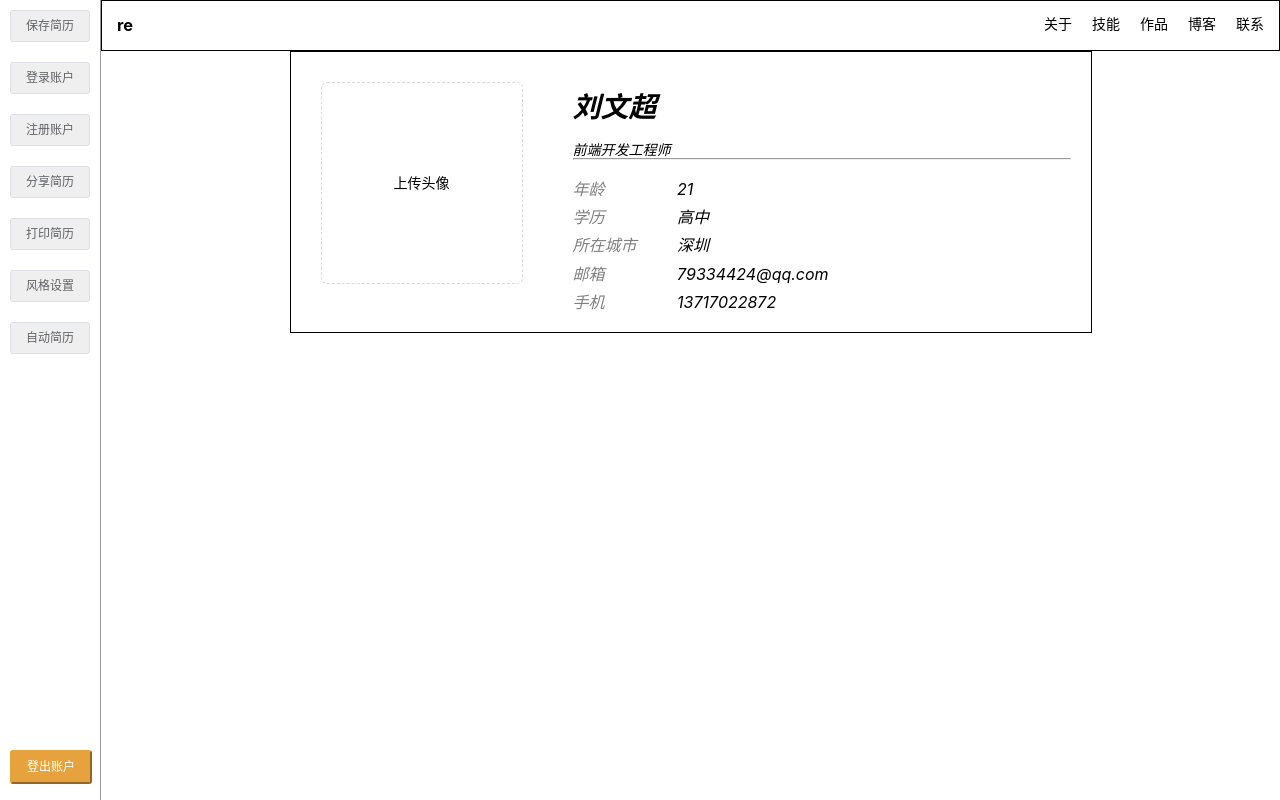
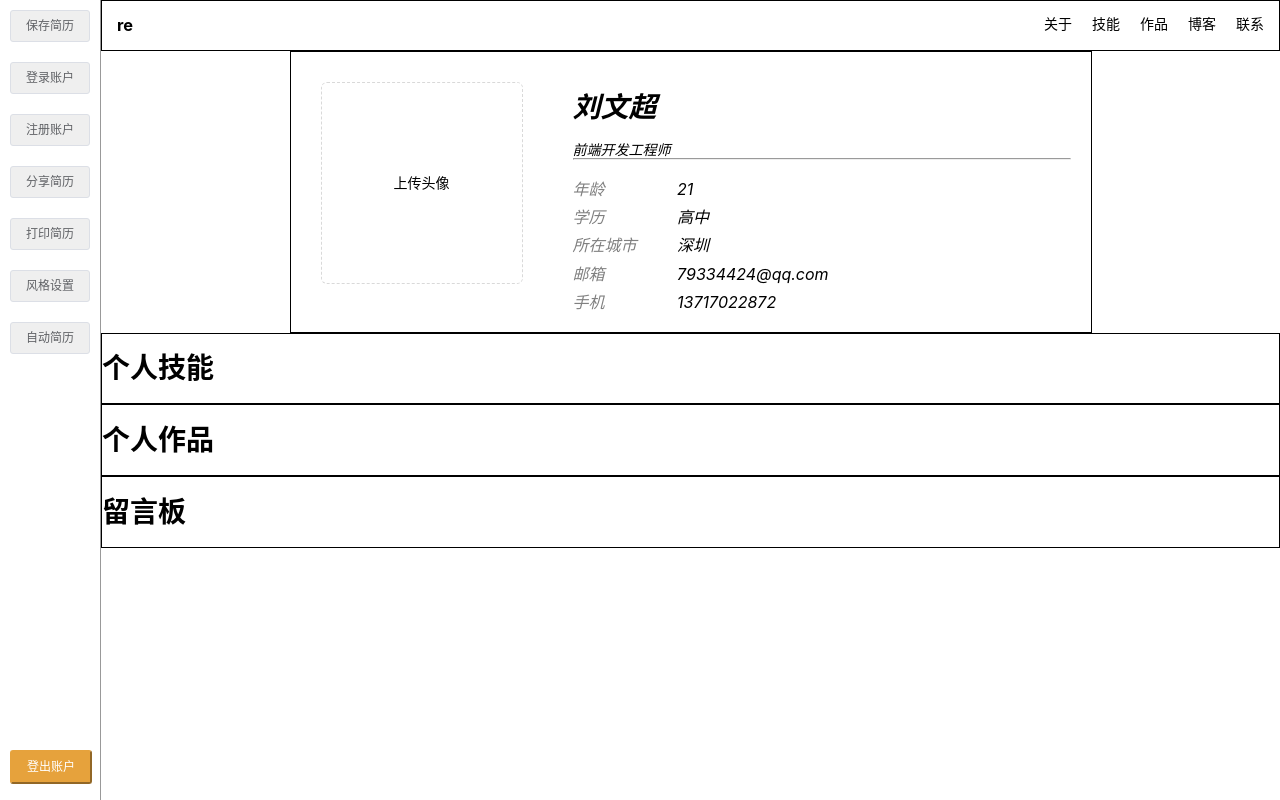
Before and after one commit to fallen158/vue-resume, a Vue app: page / in a window 1280 px wide. Built offline with nearby package versions, Linux system fonts and the light colour scheme.

Commit message:
增加3个模块

```diff
--- a/src/components/Resume.vue
+++ b/src/components/Resume.vue
@@ -38,37 +38,46 @@
                 </div>
             </address>
         </div>
+        <ResumeSkill/>
+        <ResumeWorks/>
+        <ResumeComments/>
     </div>
 </template>
 
 <script>
-import Eventable from './Eventable'
+import Eventable from "./Eventable";
+import ResumeSkill from "./Resume_skill";
+import ResumeWorks from "./Resume_works";
+import ResumeComments from "./Resume_comments";
 
 export default {
-    name: 'Resume',
-    components:{
-        Eventable
+  name: "Resume",
+  components: {
+    Eventable,
+    ResumeSkill,
+    ResumeWorks,
+    ResumeComments
   },
-    data(){
-        return{
-            logo: 're',
+  data() {
+    return {
+      logo: "re",
       editingName: false,
-            resume:{
-                name:'刘文超',
-                jobTitle:'前端开发工程师',
-                age:21,
-                Education:'高中',
-                city:'深圳',
-                email:'79334424@qq.com',
-                phone:13717022872
+      resume: {
+        name: "刘文超",
+        jobTitle: "前端开发工程师",
+        age: 21,
+        Education: "高中",
+        city: "深圳",
+        email: "79334424@qq.com",
+        phone: 13717022872
       },
-            message:'1'
-        }
+      message: "1"
+    };
   },
-    methods:{
-        onEdit(key,value){
-            this.resume[key] = value
-            console.log(key)
+  methods: {
+    onEdit(key, value) {
+      this.resume[key] = value;
+      console.log(key);
     }
   }
 };
@@ -127,10 +136,11 @@ export default {
           margin-top: 10px;
         }
 
-        dl,dd {
+        dl,
+        dd {
           float: left;
           width: 70%;
-          color:black;
+          color: black;
           margin-top: 10px;
         }
       }
--- /dev/null
+++ b/src/components/Resume_comments.vue
@@ -0,0 +1,19 @@
+<template>
+    <div class="resume_comments">
+        <h1>留言板</h1>
+    </div>
+</template>
+
+
+<script>
+    export default{
+
+    }
+</script>
+
+
+<style lang="scss" scoped>
+.resume_comments{
+    border: 1px solid;
+}
+</style>
--- /dev/null
+++ b/src/components/Resume_skill.vue
@@ -0,0 +1,19 @@
+<template>
+    <div class="resume_skill">
+        <h1>个人技能</h1>
+    </div>
+</template>
+
+
+<script>
+    export default{
+
+    }
+</script>
+
+
+<style lang="scss" scoped>
+.resume_skill{
+    border: 1px solid;
+}
+</style>
--- /dev/null
+++ b/src/components/Resume_works.vue
@@ -0,0 +1,19 @@
+<template>
+    <div class="resume_works">
+        <h1>个人作品</h1>
+    </div>
+</template>
+
+
+<script>
+    export default{
+
+    }
+</script>
+
+
+<style lang="scss" scoped>
+.resume_works{
+    border: 1px solid;
+}
+</style>
--- a/src/components/Silebar.vue
+++ b/src/components/Silebar.vue
@@ -2,8 +2,8 @@
     <aside class="silebar">
         <div class="uper">
             <button>保存简历</button>
-            <router-link to="/login"><button>登录账户</button></router-link>
-            <router-link to="/singUp"><button>注册账户</button></router-link>
+            <button>登录账户</button>
+            <button>注册账户</button>
             <button>分享简历</button>
             <button>打印简历</button>
             <button>风格设置</button>
--- a/src/router/index.js
+++ b/src/router/index.js
@@ -1,10 +1,9 @@
-import Vue from 'vue'
-import Router from 'vue-router'
+import Vue from "vue";
+import Router from "vue-router";
 
-
-Vue.use(Router)
-
+Vue.use(Router);
 
 export default new Router({
-
-})
+  router: [
+  ]
+});
```
Also changed, not shown: src/components/Login.vue (+15 -0 lines), src/components/Sigup.vue (+15 -0 lines). Lines whose indentation alone changed are shown as unchanged.
